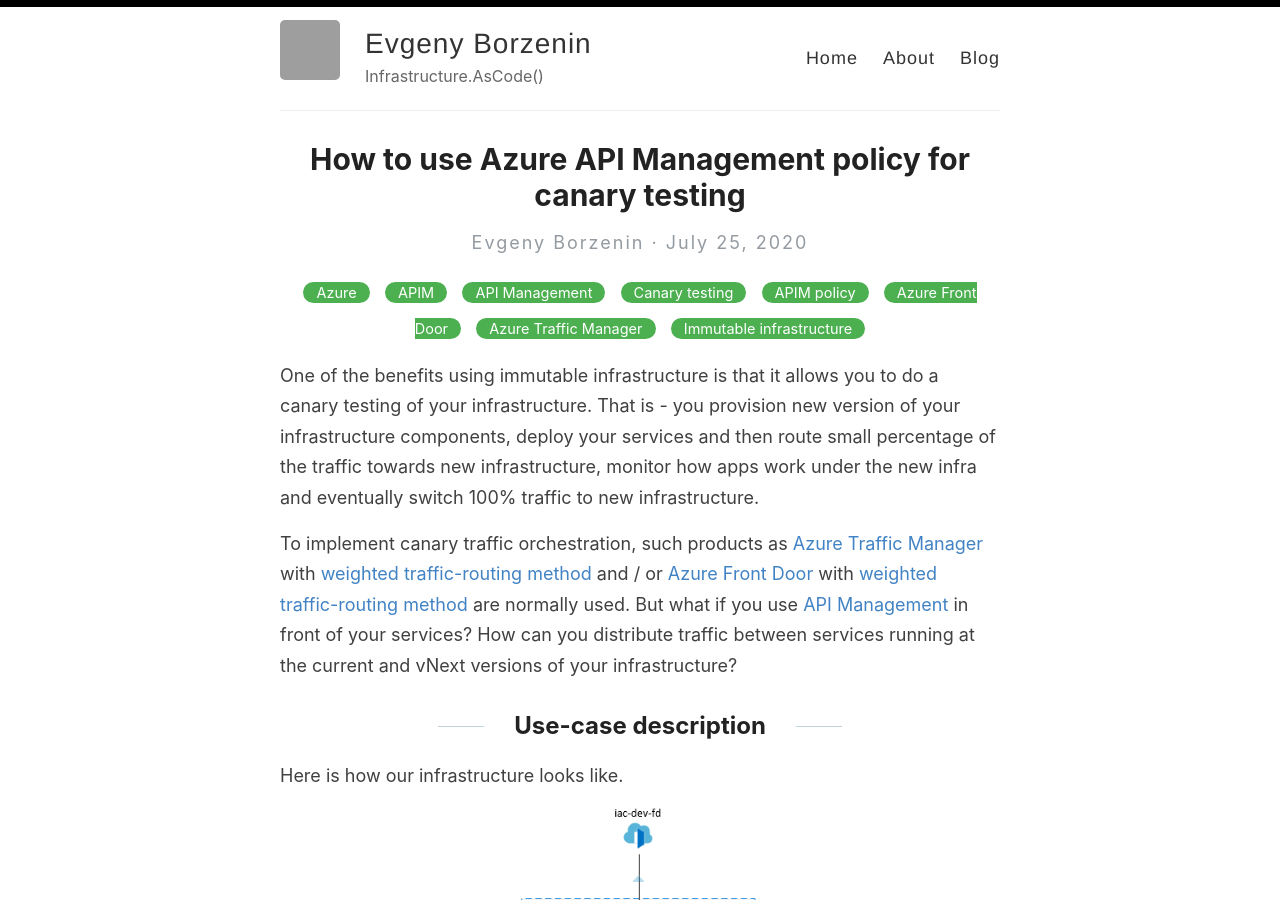
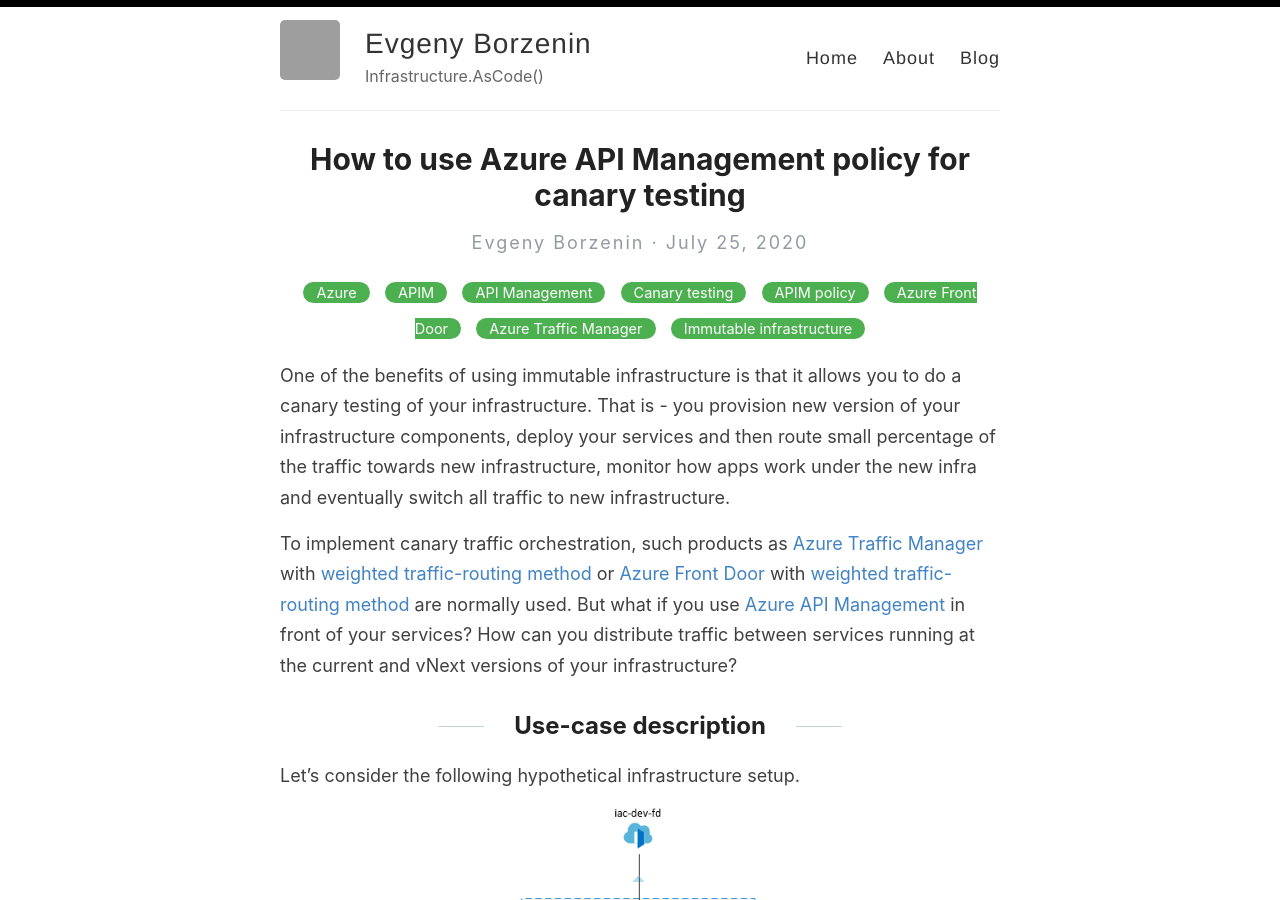
Before and after one commit to evgenyb/evgenyb.github.io, a Jekyll site: the page built from _posts/2020-07-25-apim-canary-policy.md, in a window 1280 px wide and 900 px high. Built offline with Jekyll 4.4.1, drawn with Linux system fonts in a browser that asks for light colours; some of the changed text lies outside the part shown; grey boxes are pictures that could not be loaded.

Commit message:
Working with the content

````diff
--- a/_posts/2020-07-25-apim-canary-policy.md
+++ b/_posts/2020-07-25-apim-canary-policy.md
@@ -5,14 +5,14 @@
 categories: [Azure, APIM, API Management, Canary testing, APIM policy, Azure Front Door, Azure Traffic Manager, Immutable infrastructure]
 ---
 
-One of the benefits using immutable infrastructure is that it allows you to do a canary testing of your infrastructure. That is - you provision new version of your infrastructure components, deploy your services and then route small percentage of the traffic towards new infrastructure, monitor how apps work under the new infra and eventually switch 100% traffic to new infrastructure.
+One of the benefits of using immutable infrastructure is that it allows you to do a canary testing of your infrastructure. That is - you provision new version of your infrastructure components, deploy your services and then route small percentage of the traffic towards new infrastructure, monitor how apps work under the new infra and eventually switch all traffic to new infrastructure.
 
-To implement canary traffic orchestration, such products as [Azure Traffic Manager](https://docs.microsoft.com/en-us/azure/traffic-manager/traffic-manager-overview) with [weighted traffic-routing method](https://docs.microsoft.com/en-us/azure/traffic-manager/traffic-manager-routing-methods#weighted) and / or [Azure Front Door](https://azure.microsoft.com/en-us/services/frontdoor/#overview) with [weighted traffic-routing method](https://docs.microsoft.com/en-us/azure/frontdoor/front-door-routing-methods#weighted) are normally used.
-But what if you use [API Management](https://azure.microsoft.com/en-us/services/api-management/) in front of your services? How can you distribute traffic between services running at the current and vNext versions of your infrastructure?
+To implement canary traffic orchestration, such products as [Azure Traffic Manager](https://docs.microsoft.com/en-us/azure/traffic-manager/traffic-manager-overview) with [weighted traffic-routing method](https://docs.microsoft.com/en-us/azure/traffic-manager/traffic-manager-routing-methods#weighted) or [Azure Front Door](https://azure.microsoft.com/en-us/services/frontdoor/#overview) with [weighted traffic-routing method](https://docs.microsoft.com/en-us/azure/frontdoor/front-door-routing-methods#weighted) are normally used.
+But what if you use [Azure API Management](https://azure.microsoft.com/en-us/services/api-management/) in front of your services? How can you distribute traffic between services running at the current and vNext versions of your infrastructure?
 
 ## Use-case description
 
-Here is how our infrastructure looks like.
+Let's consider the following hypothetical infrastructure setup.
 
 ![use-case](/images/2020-07-25-use-case.png)
 
@@ -53,7 +53,9 @@
 </policies>
 ```
 
-* `canaryPercent` is [APIM named value](https://docs.microsoft.com/en-us/azure/api-management/api-management-howto-properties) specifying the percentage of the requests we want to send to the new AKS cluster
+We use [APIM named values](https://docs.microsoft.com/en-us/azure/api-management/api-management-howto-properties) to store our configurable variables:
+
+* `canaryPercent` contains the percentage (value from 0 to 100) of the requests we want to send to canary cluster
 * `aksHost` contains AKS ingress controller private IP address (`10.2.15.10`) of current AKS cluster (in our use-case, `aks-dev-green`)
 * `aksHostCanary` contains AKS ingress controller private IP address (`10.3.15.10`) of next version of AKS cluster (in our use-case, `aks-dev-blue`)
 
````
Also changed, not shown: other parts of _posts/2020-07-25-apim-canary-policy.md (+1 -1 lines).
